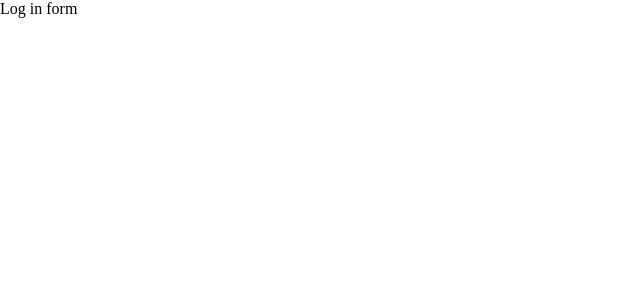
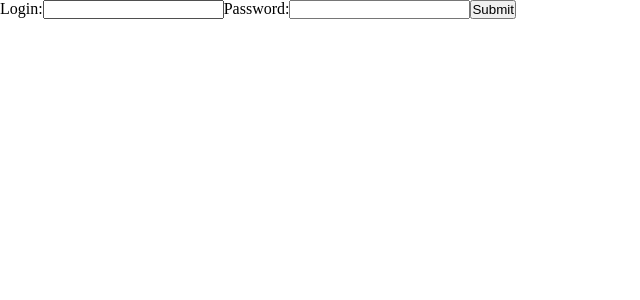
Before and after one commit to skipfromua/reminder-app, a React (Create React App) app: page /auth/login in a window 1280 px wide. Shown: the top 300 px of the page, without its empty margins (0-640 px from the left). Built offline with nearby package versions, Linux system fonts and the light colour scheme.

Commit message:
setup login

```diff
--- a/package.json
+++ b/package.json
@@ -6,6 +6,9 @@
     "@testing-library/jest-dom": "^5.16.4",
     "@testing-library/react": "^13.3.0",
     "@testing-library/user-event": "^13.5.0",
+    "axios": "^1.2.6",
+    "dotenv": "^16.0.3",
+    "humps": "^2.0.1",
     "react": "^18.1.0",
     "react-dom": "^18.1.0",
     "react-redux": "^8.0.5",
--- a/src/auth/PublicRoute.jsx
+++ b/src/auth/PublicRoute.jsx
@@ -6,6 +6,7 @@ import { useCurrentUser } from '../hooks/useCurrentUser'
 const PublicRoute = () => {
   const currentUser = useCurrentUser()
 
+  console.log(currentUser)
   return <Outlet />
 }
 
--- a/src/components/ui-kit/components/buttons/PrimaryButton.jsx
+++ b/src/components/ui-kit/components/buttons/PrimaryButton.jsx
@@ -3,7 +3,7 @@ import classes from './PrimaryButton.module.css'
 
 const PrimaryButton = (props) => {
   return(
-    <button className={classes.primaryButton}>{props.children}</button>
+    <button onClick={props.onClick} className={classes.primaryButton}>{props.children}</button>
   )
 }
 
--- /dev/null
+++ b/src/configs/appConfig.js
@@ -0,0 +1,7 @@
+export default Object.keys(process.env).reduce((conf, varName) => {
+  if (varName.includes('REACT_APP')) {
+    const shortName = varName.split('REACT_APP_')[1]
+    conf[shortName] = process.env[varName]
+  }
+  return conf
+}, {})
--- /dev/null
+++ b/src/configs/axiosInterceptors.js
@@ -0,0 +1,32 @@
+import axios from 'axios'
+import { merge } from 'lodash'
+import { camelizeKeys } from 'humps'
+import appConfig from './appConfig'
+
+const interceptRequests = () => {
+  axios.defaults.baseURL = appConfig.API_URL
+  axios.interceptors.request.use(
+    (config) =>
+      merge({}, config, {
+        headers: merge({}, config.headers, {
+          // Authorization: `Bearer ${selectToken(state, 'Auth')}`,
+        }),
+      }),
+
+    (error) => {
+      console.error('API Request Error: --------------------- v')
+      return Promise.reject(error)
+    },
+  )
+}
+
+const interceptResponses = () => {
+  axios.interceptors.response.use((response) => camelizeKeys(response.data))
+}
+
+const enableAxiosInterceptors = () => {
+  interceptRequests()
+  interceptResponses()
+}
+
+export default enableAxiosInterceptors
--- /dev/null
+++ b/src/constants/links.js
@@ -0,0 +1,2 @@
+export const AUTH_BY_CREDENTIALS_LINK = '/auth/sessions'
+export const REGISTRATION_LINK = '/auth/registrations'
--- /dev/null
+++ b/src/constants/routes.js
@@ -0,0 +1,2 @@
+export const DASHBOARD = '/'
+export const EVENTS = '/events'
--- a/src/index.jsx
+++ b/src/index.jsx
@@ -3,6 +3,9 @@ import ReactDOM from 'react-dom/client';
 import { Provider } from 'react-redux';
 import App from './App';
 import store from './store'
+import enableAxiosInterceptors from './configs/axiosInterceptors'
+
+enableAxiosInterceptors()
 
 const root = ReactDOM.createRoot(document.getElementById('root'));
 root.render(
--- a/src/pages/auth/Login.jsx
+++ b/src/pages/auth/Login.jsx
@@ -1,7 +1,46 @@
 import React from 'react'
+import { useNavigate } from 'react-router'
+import { useDispatch } from 'react-redux'
+
+import { AUTH_BY_CREDENTIALS_LINK } from '../../constants/links'
+import { restRequest } from '../../utils/restAPI'
+import { applyUserSignIn } from '../../store/actions/auth'
+import { DASHBOARD } from '../../constants/routes'
 
 const Login = () => {
-  return (<div>Log in form</div>)
+  const dispatch = useDispatch()
+  const navigate = useNavigate()
+
+  const onSubmit = async (event) => {
+    event.preventDefault()
+
+    try {
+      const config = {
+        url: AUTH_BY_CREDENTIALS_LINK,
+        method: 'post',
+        data: { email: event?.target?.email?.value, password: event?.target?.password?.value },
+      }
+      const { authToken, user } = await restRequest(config)
+      dispatch(applyUserSignIn(authToken, user))
+      navigate(DASHBOARD)
+    } catch (event) {
+      alert(event)
+    }
+  }
+
+  return (
+    <form onSubmit={onSubmit}>
+      <label>
+        Login:
+        <input type='email' name='email'/>
+      </label>
+      <label>
+        Password:
+        <input type='password' name='password' />
+      </label>
+      <input type='submit' value='Submit' />
+    </form>
+  )
 }
 
 export default Login
--- /dev/null
+++ b/src/utils/restAPI.js
@@ -0,0 +1,3 @@
+import axios from 'axios'
+
+export const restRequest = async (config) => await axios.request(config)
```
Also changed, not shown: src/components/form/Form.jsx (added, +12 -0 lines), 2 other files (tests, documents, lock files or other folders).
